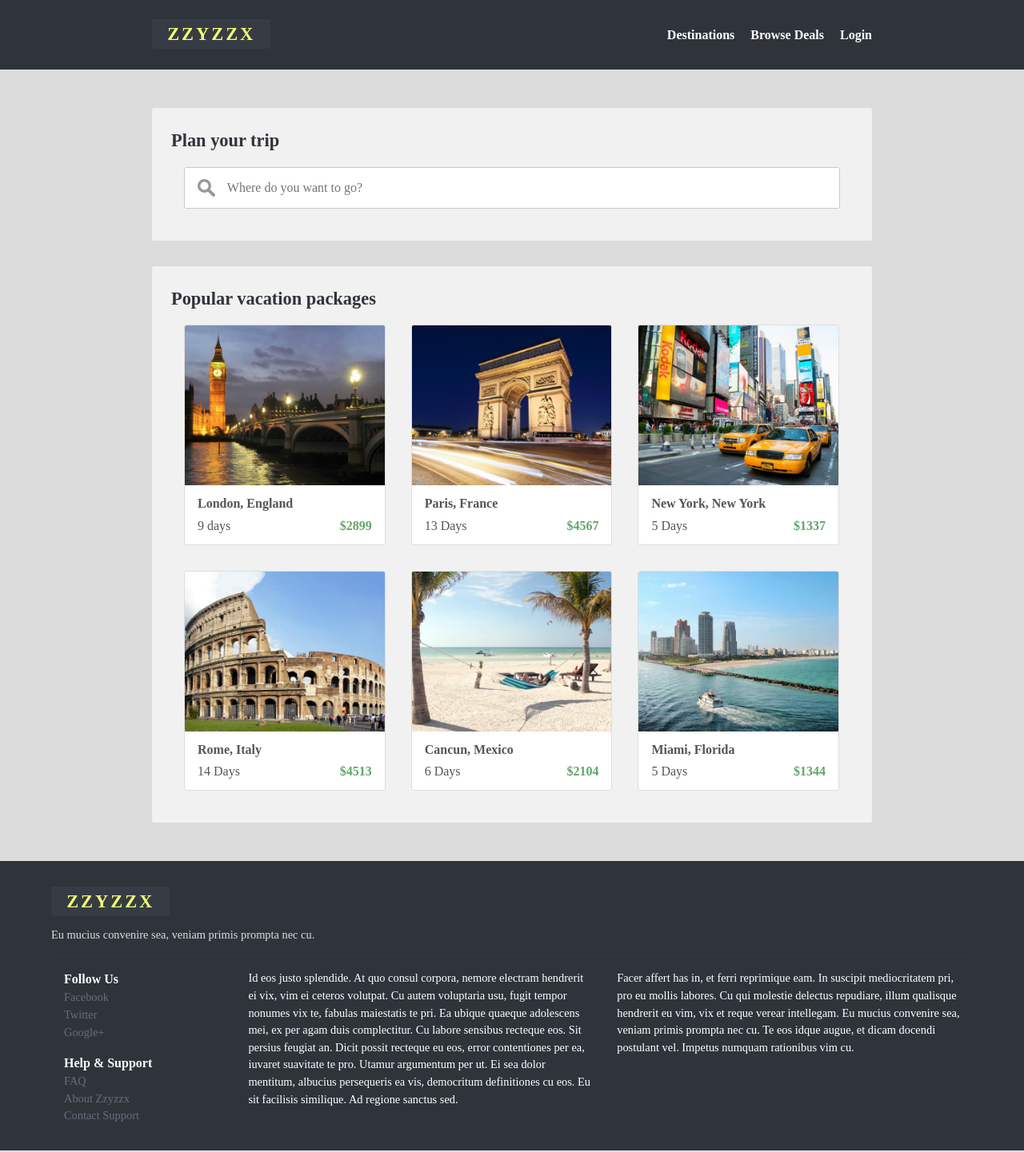
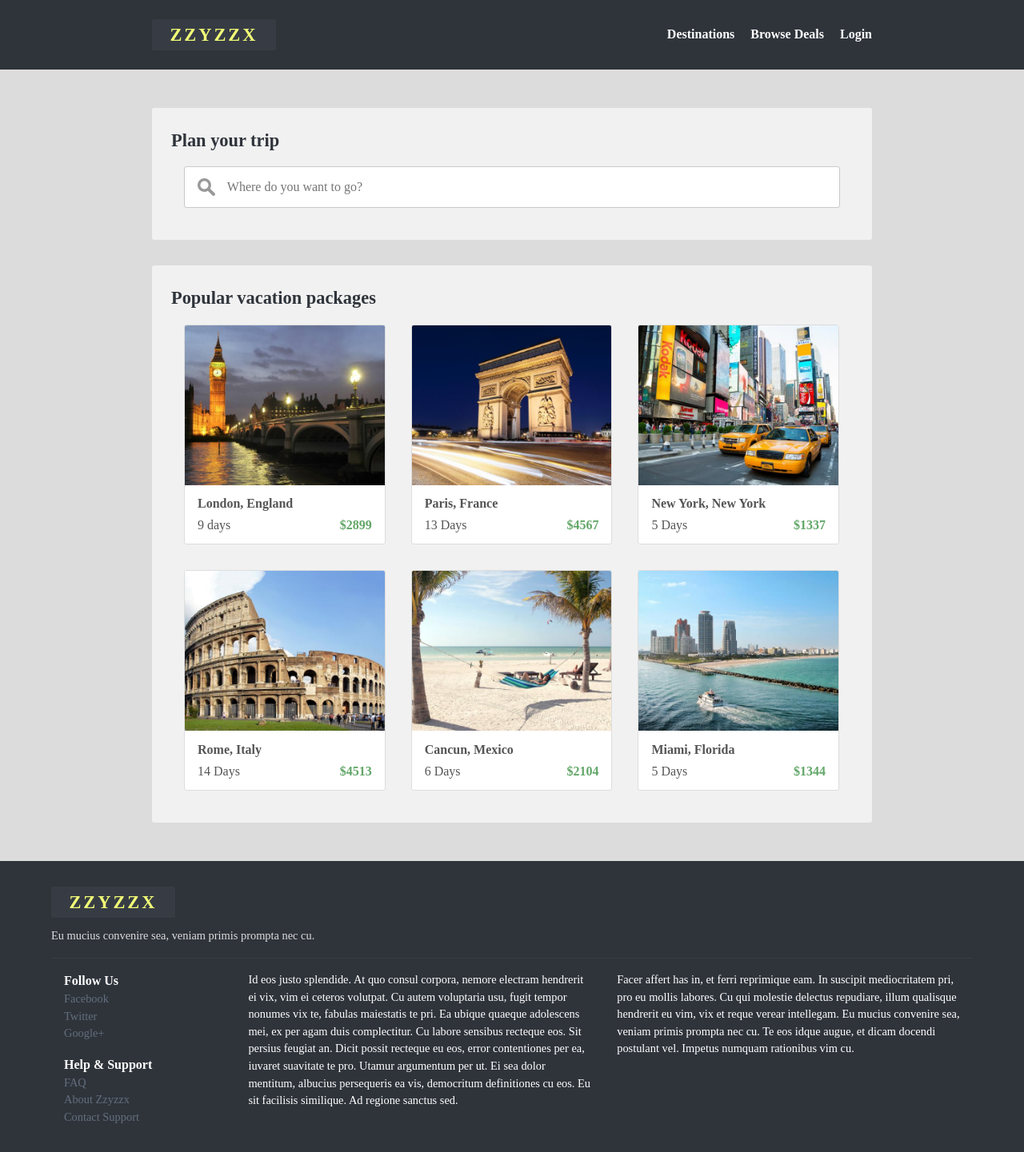
Before and after one commit to Treydor/Travel, a Jekyll site: the page built from index.html, in a window 1280 px wide. Shown: the whole page at 80% size. Built offline with Jekyll 4.4.1, drawn with Linux system fonts in a browser that asks for light colours; some web fonts are replaced.

Commit message:
corrected logo issue

```diff
--- a/css/style.css
+++ b/css/style.css
@@ -100,7 +100,7 @@ p {
   font-size: 1.4rem;
   font-weight: 700;
   letter-spacing: 3px;
-  padding: 2px 1.2rem 1px 1.2rem;
+  padding: 3px 1em 2px 1em;
   text-transform: uppercase;
 }
 
@@ -153,7 +153,7 @@ nav li a {
   display: inline-block;
   font-size: 1rem;
   font-weight: 700;
-  line-height: 39px;
+  line-height: 38px;
 }
 
 nav a:hover { color: #ddd; }
```
